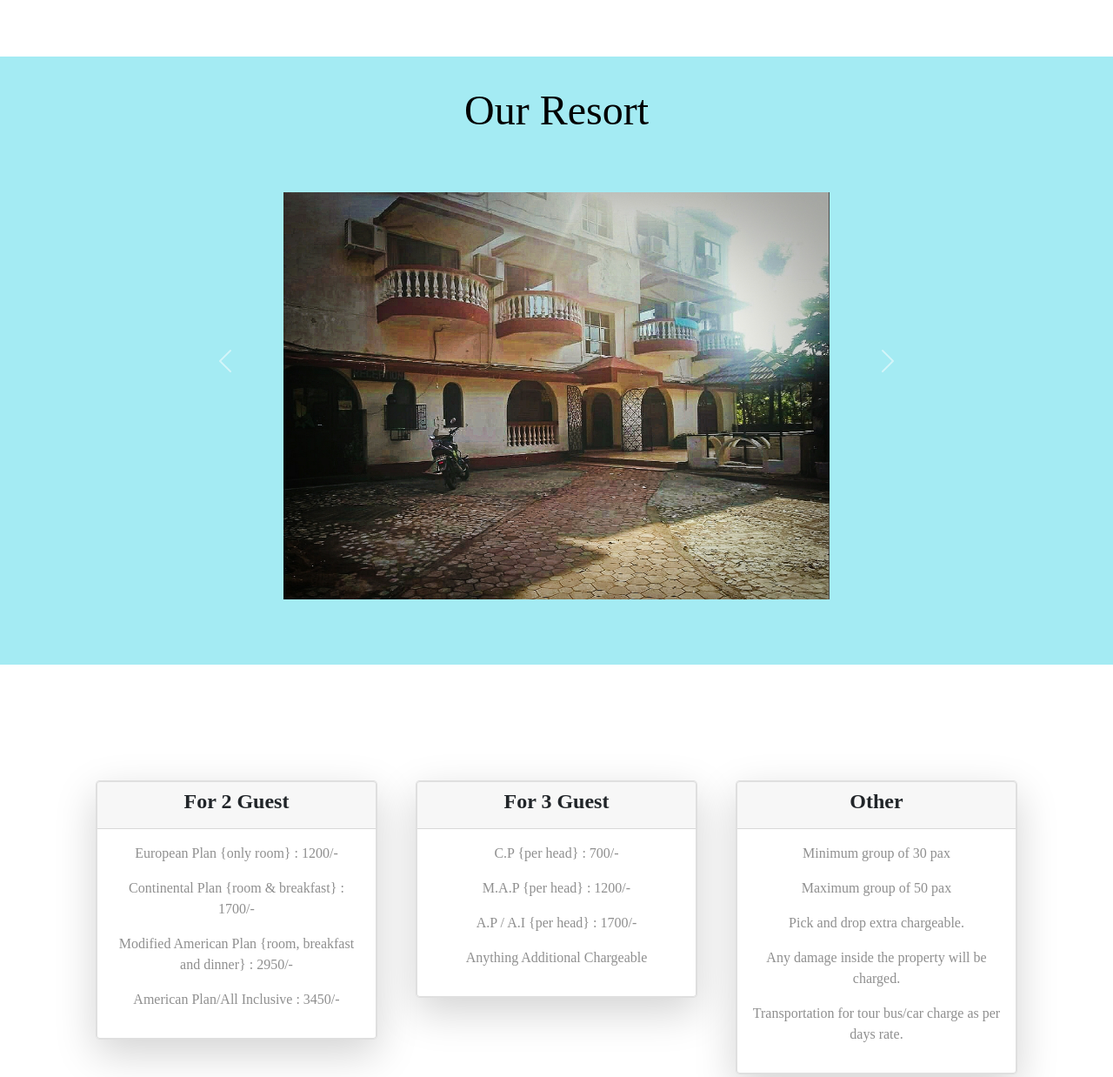
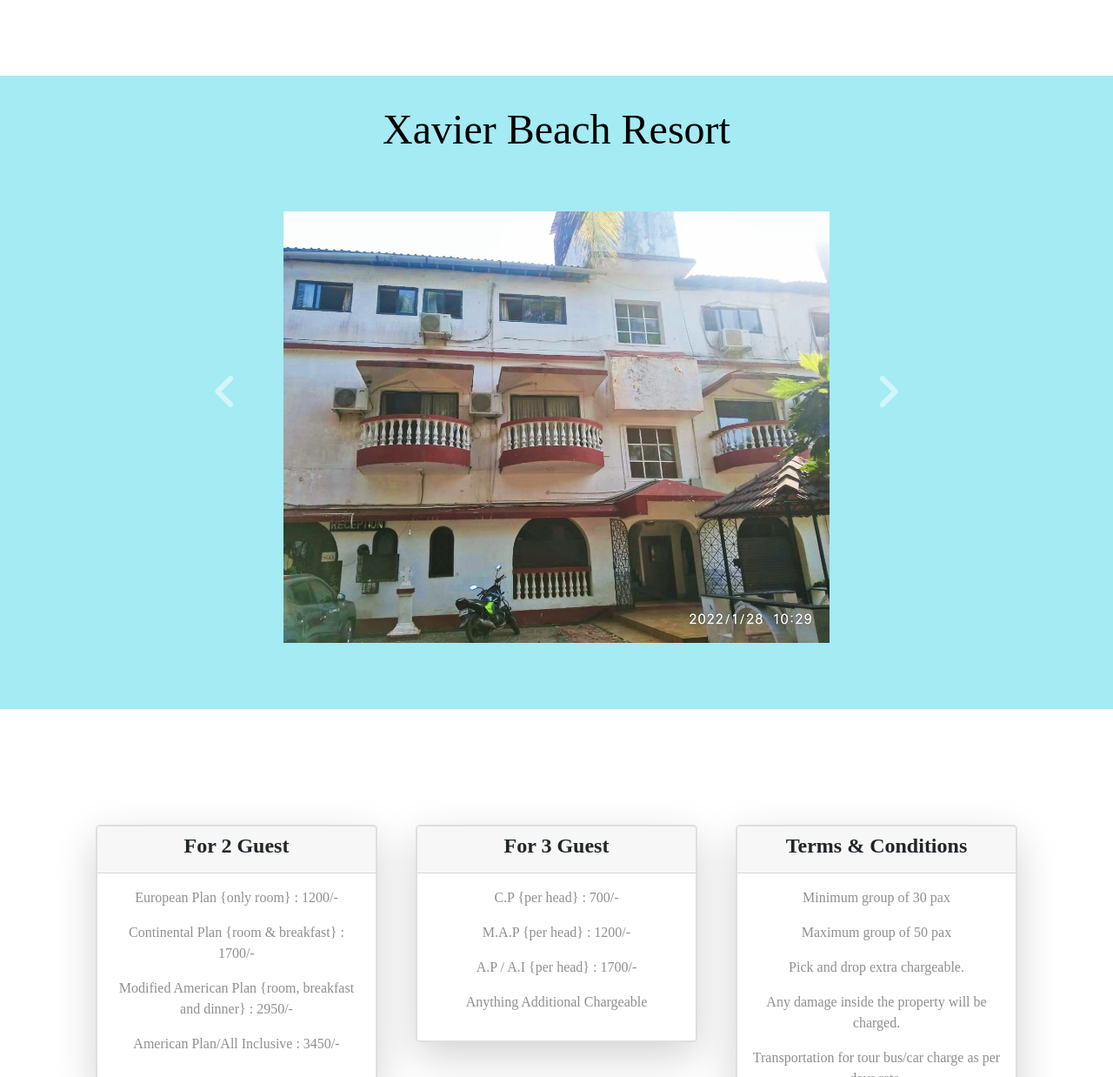
Before and after one commit to alicefrancis04/Resort, a plain HTML site: page index.html in a window 1280 px wide. Shown: the part 1029-2267 px from the top of the page at 87% size. Drawn offline with nearby package versions, Linux system fonts and the light colour scheme.

Commit message:
Update index.html

```diff
--- a/index.html
+++ b/index.html
@@ -56,7 +56,7 @@
           <h4> Mail Id : johnnyjoseph311067@gmail.com</h4>
         </div>
         <div class="col-lg-6">
-          <img class="title-image" src="Images/img1.jpg" alt="image-hotel" />
+          <img class="title-image" src="Images/img9.jpg" alt="image-hotel" />
       </div>
     </div>
   </div>
@@ -87,8 +87,8 @@
     <div id="rooms-carousel" class="carousel slide" data-ride="false">
       <div class="carousel-inner">
         <div class="carousel-item active">
-          <h2>Our Resort</h2>
-          <img class="rooms-image" src="Images/img1.jpg" alt="room-profile">
+          <h2>Xavier Beach Resort</h2>
+          <img class="rooms-image" src="Images/img8.jpg" alt="room-profile">
         </div>
         <div class="carousel-item">
           <img class="rooms-image" src="Images/img2.jpg" alt="room-profile">
@@ -109,10 +109,12 @@
           <img class="rooms-image" src="Images/img7.jpg" alt="room-profile">
         </div>
         <a class="carousel-control-prev" href="#rooms-carousel" role="button" data-slide="prev">
-    <span class="carousel-control-prev-icon"></span>
+      <span><i class="fa fa-angle-left fa-3x" aria-hidden="true"></i></span>
+   <span class="sr-only">Previous</span>
       </a>
       <a class="carousel-control-next" href="#rooms-carousel" role="button" data-slide="next">
-    <span class="carousel-control-next-icon"></span>
+      <span><i class="fa fa-angle-right fa-3x" aria-hidden="true"></i></span>
+    <span class="sr-only">Next</span>
       </a>
       </div>
 
@@ -159,7 +161,7 @@
     <div class="card mb-4 rounded-3 shadow-lg">
     <div class="card">
       <div class="card-header">
-        <h3>Other</h3>
+        <h3>Terms & Conditions</h3>
       </div>
       <div class="card-body">
         <p>Minimum group of 30 pax</p>
@@ -215,7 +217,7 @@
       <div class="card mb-4 rounded-3 shadow-lg">
         <div class="card">
           <div class="card-body">
-            <p>Candolium Beach = 5 Min </p>
+            <p>Candolium Beach = 3 Min </p>
             <p>Calangute Beach = 3 Km</p>
             <p>Aguada Fort = 4.3 Km</p>
             <p>Baga Beach = 6 Km</p>
```
